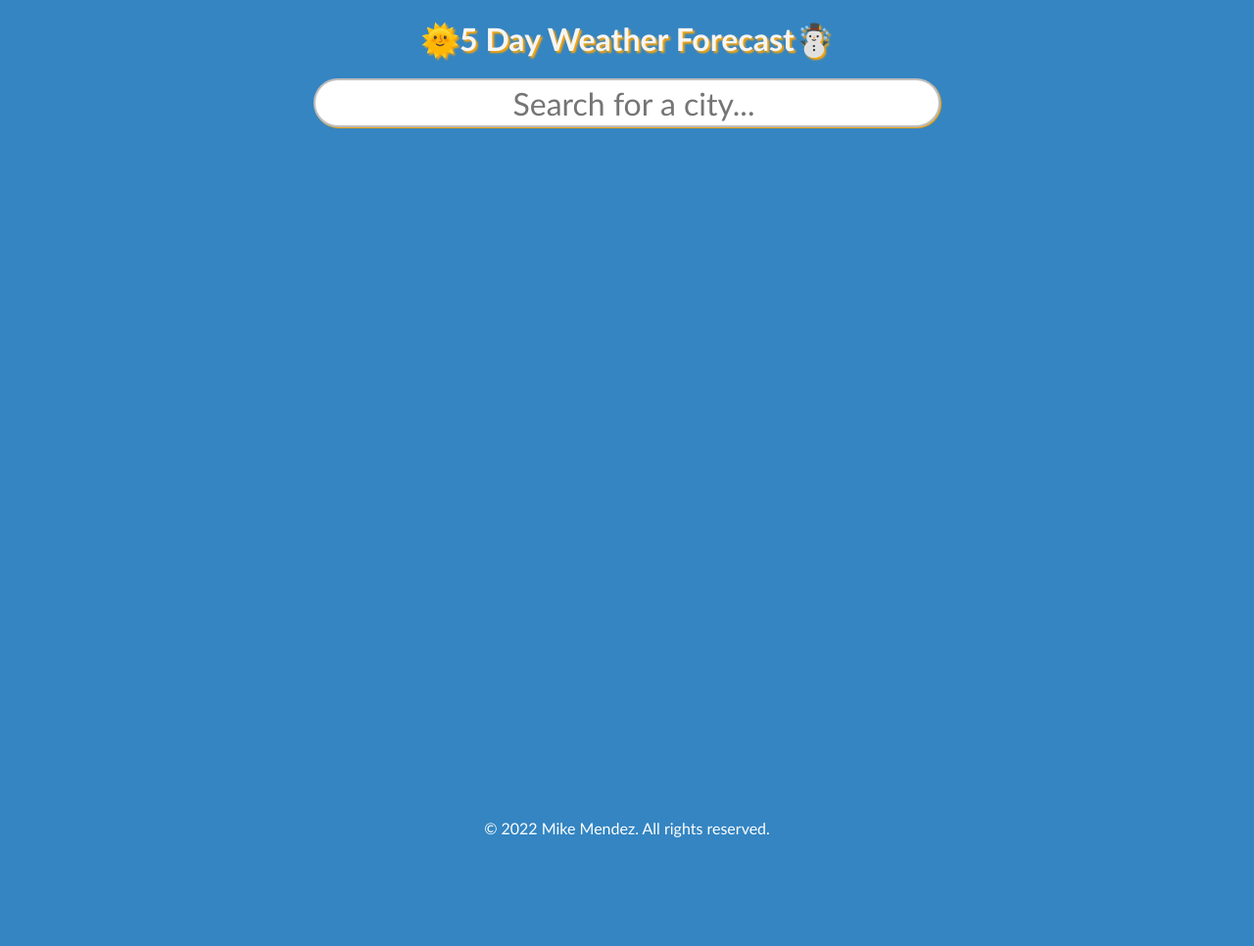
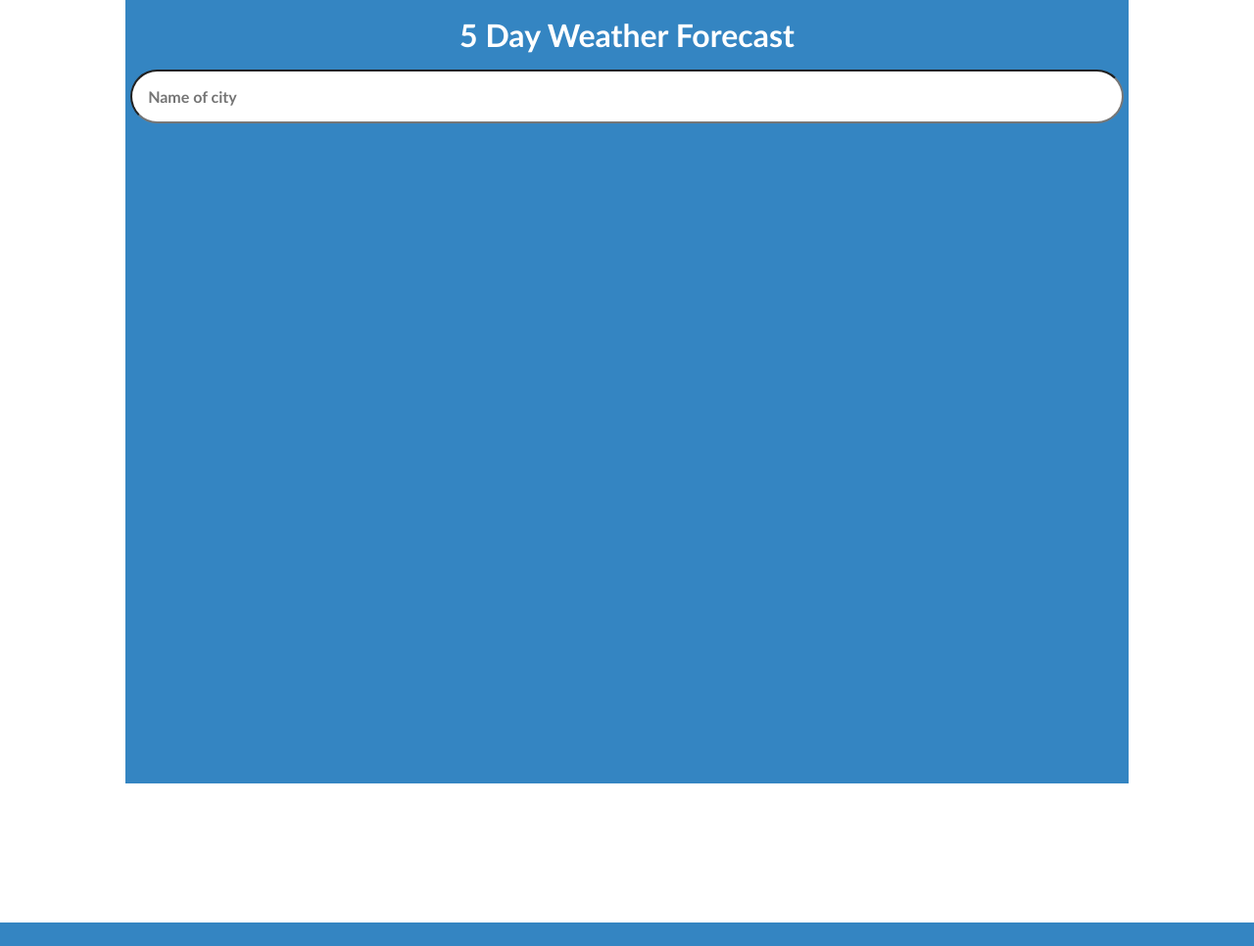
Before and after one commit to mike-mendez/mike-mendez.github.io, a PHP site: page /sites/OpenWeather/index.html in a window 1280 px wide. Shown: the whole page at 98% size. After the commit the page ends 942 px from the top, so only its background shows below. Run offline with PHP 8.4, Linux system fonts and the light colour scheme.

Commit message:
Revert "updated crypto, weather"
This reverts commit af074633cece6ad832671cd41c4fee05e70ea984.

```diff
--- a/CoinLore/index.html
+++ b/CoinLore/index.html
@@ -9,8 +9,8 @@
 		<title>Crypto Prices</title>
 	</head>
 	<body>
-		<h1>Today's Crypotcurrency Prices by Market Cap</h1>
 		<table>
+            <caption>Today's Crypotcurrency Prices by Market Cap</caption>
 			<thead>
 				<th id="rank">#</th>
 				<th id="name">Name</th>
@@ -22,8 +22,7 @@
 				<th id="volume24">Volume(24h)</th>
 				<th id="csupply">Circulating Supply</th>
 			</thead>
-			<tbody></tbody>
+            <tbody></tbody>
 		</table>
-		<footer>©2022 Mike Mendez. All rights reserved.</footer>
 	</body>
 </html>
--- a/OpenWeather/index.html
+++ b/OpenWeather/index.html
@@ -4,20 +4,15 @@
 		<meta charset="UTF-8" />
 		<meta http-equiv="X-UA-Compatible" content="IE=edge" />
 		<meta name="viewport" content="width=device-width, initial-scale=1.0" />
-		<link rel="stylesheet" href="style.css" />
-		<script defer async src="./ajax.js"></script>
-		<script defer async src="./script.js"></script>
+        <link rel="stylesheet" href="style.css">
+        <script defer src="./ajax.js"></script>
+        <script defer src="./script.js"></script>
 		<title>5 Day Weather Forecast</title>
 	</head>
 	<body>
         <main>
-			<header><h1>🌞5 Day Weather Forecast☃️</h1></header>
-			<input
-				type="text"
-				name="city input"
-				id="city-input"
-				placeholder="Search for a city..."
-			/>
+            <h1>5 Day Weather Forecast</h1>
+            <input type="text" name="city input" id="city-input" placeholder="Name of city">
             <div id="weather-container">
                 <div id="current-day-container" class="weather-data"></div>
                 <div id="days-container">
@@ -28,6 +23,5 @@
                 </div>
             </div>
         </main>
-		<footer>© 2022 Mike Mendez. All rights reserved.</footer>
 	</body>
 </html>
--- a/OpenWeather/script.js
+++ b/OpenWeather/script.js
@@ -36,22 +36,25 @@ input.addEventListener("keyup", (e) => {
  */
 
 const formatWeather = (data) => {
+	// console.log(data.list);
 	let arr = [];
 	for (i = 0; i < data.list.length; i += 8) {
 		arr.push(data.list[i]);
 	}
 
+	// console.log(arr);
+
 	for (weatherInfo of arr.keys()) {
 		if (weatherInfo === 0) {
 			let city = document.createElement("h1");
-			city.id = "city";
 			city.textContent = `${data.city["name"]}`;
 			weatherData[weatherInfo].appendChild(city);
 		}
 
 		let day = document.createElement("h2");
-		day.classList.add("day");
 		day.textContent = `${days[new Date(arr[weatherInfo]["dt_txt"]).getDay()]}`;
+		// console.log(new Date(arr[weatherInfo]["dt_txt"]));
+		// console.log(new Date(arr[weatherInfo]["dt_txt"]).getDay());
 
 		let img = document.createElement("img");
 		img.src = `http://openweathermap.org/img/wn/${arr[weatherInfo].weather[0].icon}@2x.png`;
@@ -62,11 +65,9 @@ const formatWeather = (data) => {
 		temp.textContent = `${arr[weatherInfo].main["temp"]}°C`;
 
 		let weatherDes = document.createElement("p");
-		weatherDes.classList.add("details");
 		weatherDes.textContent = `${arr[weatherInfo].weather[0].description}`;
 
 		let table = document.createElement("table");
-		table.id = "main-details"
 		table.innerHTML = `<tr><td>Wind: ${arr[weatherInfo].wind["speed"]} m/s</td><td>Pressure: ${arr[weatherInfo].main["pressure"]} hPa</td></tr><tr><td>Humidity: ${arr[weatherInfo].main["humidity"]}%</td><td>Cloudiness: ${arr[weatherInfo].clouds["all"]}%</td></tr>`;
 
 		weatherData[weatherInfo].appendChild(day);
--- a/OpenWeather/style.css
+++ b/OpenWeather/style.css
@@ -1,54 +1,42 @@
 * {
 	box-sizing: border-box;
-	font-family: "Gill Sans", "Gill Sans MT", Calibri, "Trebuchet MS", sans-serif;
+    font-family: 'Trebuchet MS', 'Lucida Sans Unicode', 'Lucida Grande', 'Lucida Sans', Arial, sans-serif;
 	margin: 0;
 	padding: 0;
 	text-align: center;
 }
 
 body {
-	background-color: #3485c2;
-}
-
-header > h1 {
-	color: whitesmoke;
-	margin: 20px;
-	text-align: center;
-	text-shadow: 2px 2px 2px orange;
+    background-color: #FFF;
 }
 
 main {
-	background-color: #3485c2;
+	background-color: #3485C2;
 	margin: auto;
 	height: 100vh;
-	width: 50vw;
+	width: 80vw;
+}
+
+main > h1 {
+    color: #FFF;
+    padding: 1rem 0;
 }
 
 input {
-	font-size: 2rem;
-	width: 100%;
-	height: 50px;
-	margin-bottom: 20px;
+    font-size: 1rem;
+    font-weight: 700;
+	width: 99%;
+	padding: 1rem;
 	border-radius: 50px;
-	border: 2px solid #bdbdbd;
-	padding-left: 14px;
-	box-shadow: 1px 1px 1px orange;
+	text-align: left;
 }
 
-table {
-	border-spacing: 1rem 0.5rem;
-	margin: 0 auto;
-}
-
-footer {
-	color: #fff;
-	margin: 1rem;
-	text-align: center;
+input:focus {
 }
 
 #weather-container {
 	height: 100%;
-	margin: 1rem 1rem;
+    margin: 1rem 1rem;
 	visibility: hidden;
 }
 
```
Also changed, not shown: other parts of OpenWeather/style.css (+14 -34 lines), CoinLore/script.js (+17 -17 lines), CoinLore/style.css (+2 -42 lines). Lines whose indentation alone changed are shown as unchanged.
